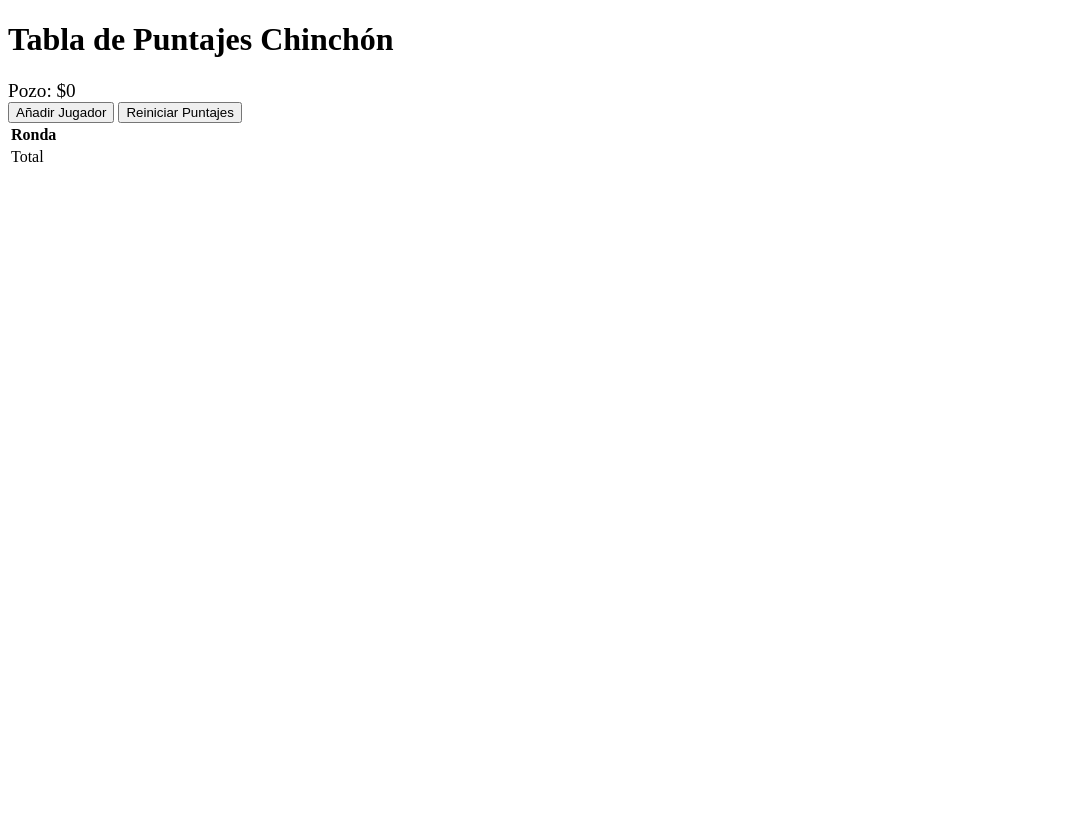
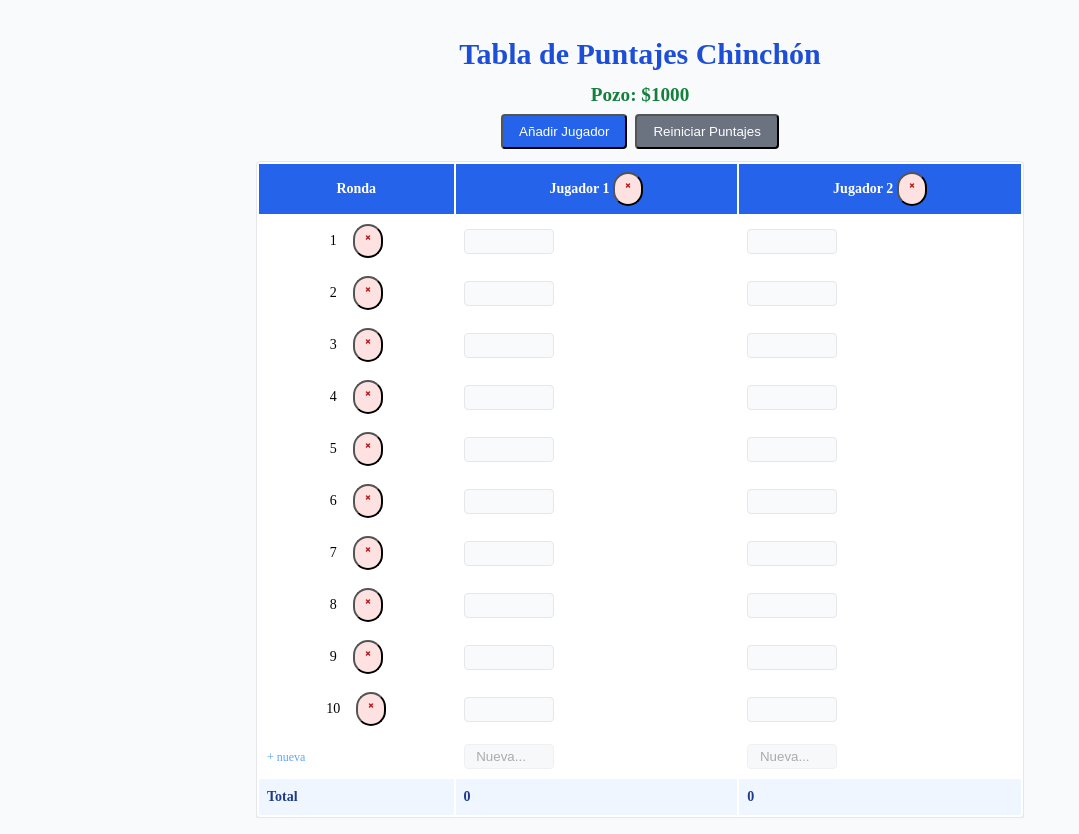
Before and after one commit to NicoRondan/chinchon_app, a plain HTML site: page chinchon.html in a window 1280 px wide. Shown: the whole page, without its empty margins (0-1079 px from the left). Before the commit the page ends 800 px from the top, so only its background shows below. Drawn offline with Linux system fonts and the light colour scheme.

Commit message:
Fix missing brace and add minimal offline styles

```diff
--- a/app.js
+++ b/app.js
@@ -489,6 +489,8 @@
         inputEl.focus();
         inputEl.select();
 
+      }
+
       function savePlayerName(input, idx) {
         let value = input.value.trim();
         if (!value) value = `Jugador ${idx + 1}`;
--- a/styles.css
+++ b/styles.css
@@ -1,4 +1,86 @@
-/* Compiled Tailwind CSS will be placed here. Run the compilation steps in README.md to regenerate. */
+/* Minimal Tailwind subset for offline use */
+body { margin:0; }
+.bg-gray-50{background-color:#f9fafb;}
+.bg-gray-100{background-color:#f3f4f6;}
+.bg-gray-500{background-color:#6b7280;}
+.bg-blue-50{background-color:#eff6ff;}
+.bg-blue-600{background-color:#2563eb;}
+.bg-green-600{background-color:#16a34a;}
+.bg-green-700{background-color:#15803d;}
+.bg-red-100{background-color:#fee2e2;}
+.bg-red-700{background-color:#b91c1c;}
+.bg-white{background-color:#fff;}
+.bg-yellow-500{background-color:#eab308;}
+.bg-yellow-600{background-color:#ca8a04;}
+.bg-gray-600{background-color:#4b5563;}
+.text-white{color:#fff;}
+.text-gray-900{color:#111827;}
+.text-blue-700{color:#1d4ed8;}
+.text-blue-900{color:#1e3a8a;}
+.text-blue-400{color:#60a5fa;}
+.text-green-700{color:#15803d;}
+.text-red-700{color:#b91c1c;}
+.text-xs{font-size:.75rem;line-height:1rem;}
+.text-sm{font-size:.875rem;line-height:1.25rem;}
+.text-2xl{font-size:1.5rem;line-height:2rem;}
+.font-bold{font-weight:700;}
+.font-semibold{font-weight:600;}
+.flex{display:flex;}
+.flex-col{flex-direction:column;}
+.flex-wrap{flex-wrap:wrap;}
+.items-center{align-items:center;}
+.justify-center{justify-content:center;}
+.gap-1{gap:.25rem;}
+.gap-2{gap:.5rem;}
+.p-1{padding:.25rem;}
+.p-4{padding:1rem;}
+.px-1{padding-left:.25rem;padding-right:.25rem;}
+.px-2{padding-left:.5rem;padding-right:.5rem;}
+.px-4{padding-left:1rem;padding-right:1rem;}
+.py-1{padding-top:.25rem;padding-bottom:.25rem;}
+.py-2{padding-top:.5rem;padding-bottom:.5rem;}
+.w-full{width:100%;}
+.w-16{width:4rem;}
+.min-w-max{min-width:max-content;}
+.max-w-3xl{max-width:48rem;}
+.mx-auto{margin-left:auto;margin-right:auto;}
+.mb-2{margin-bottom:.5rem;}
+.mb-3{margin-bottom:.75rem;}
+.ml-2{margin-left:.5rem;}
+.hidden{display:none;}
+.rounded{border-radius:.25rem;}
+.rounded-full{border-radius:9999px;}
+.rounded-t{border-top-left-radius:.25rem;border-top-right-radius:.25rem;}
+.shadow{box-shadow:0 1px 2px rgba(0,0,0,.1);}
+.border{border:1px solid #e5e7eb;}
+.border-blue-400{border-color:#60a5fa;}
+.cursor-pointer{cursor:pointer;}
+.text-center{text-align:center;}
+.overflow-x-auto{overflow-x:auto;}
+.min-h-screen{min-height:100vh;}
+.fixed{position:fixed;}
+.top-3{top:.75rem;}
+.left-1\/2{left:50%;}
+.z-50{z-index:50;}
+.-translate-x-1\/2{transform:translateX(-50%);}
+.transition{transition:all .2s;}
+.opacity-60{opacity:.6;}
+.whitespace-nowrap{white-space:nowrap;}
+.hover\:bg-blue-700:hover{background-color:#1d4ed8;}
+.hover\:bg-gray-700:hover{background-color:#374151;}
+.hover\:bg-red-300:hover{background-color:#fca5a5;}
+.hover\:underline:hover{text-decoration:underline;}
+.focus\:ring-2:focus{box-shadow:0 0 0 2px #60a5fa;outline:none;}
+.focus\:ring-4:focus{box-shadow:0 0 0 4px #60a5fa;outline:none;}
+.focus\:ring-blue-400:focus{box-shadow:0 0 0 2px #60a5fa;outline:none;}
+.ring-2{box-shadow:0 0 0 2px #bfdbfe;}
+.ring-blue-200{box-shadow:0 0 0 2px #bfdbfe;}
+@media (min-width:768px){
+  .md\:text-3xl{font-size:1.875rem;line-height:2.25rem;}
+  .md\:w-20{width:5rem;}
+}
+
+/* Existing custom styles */
 .fade-enter {
   opacity: 0;
   transform: scale(0.95);
```
Lines whose indentation alone changed are shown as unchanged.
